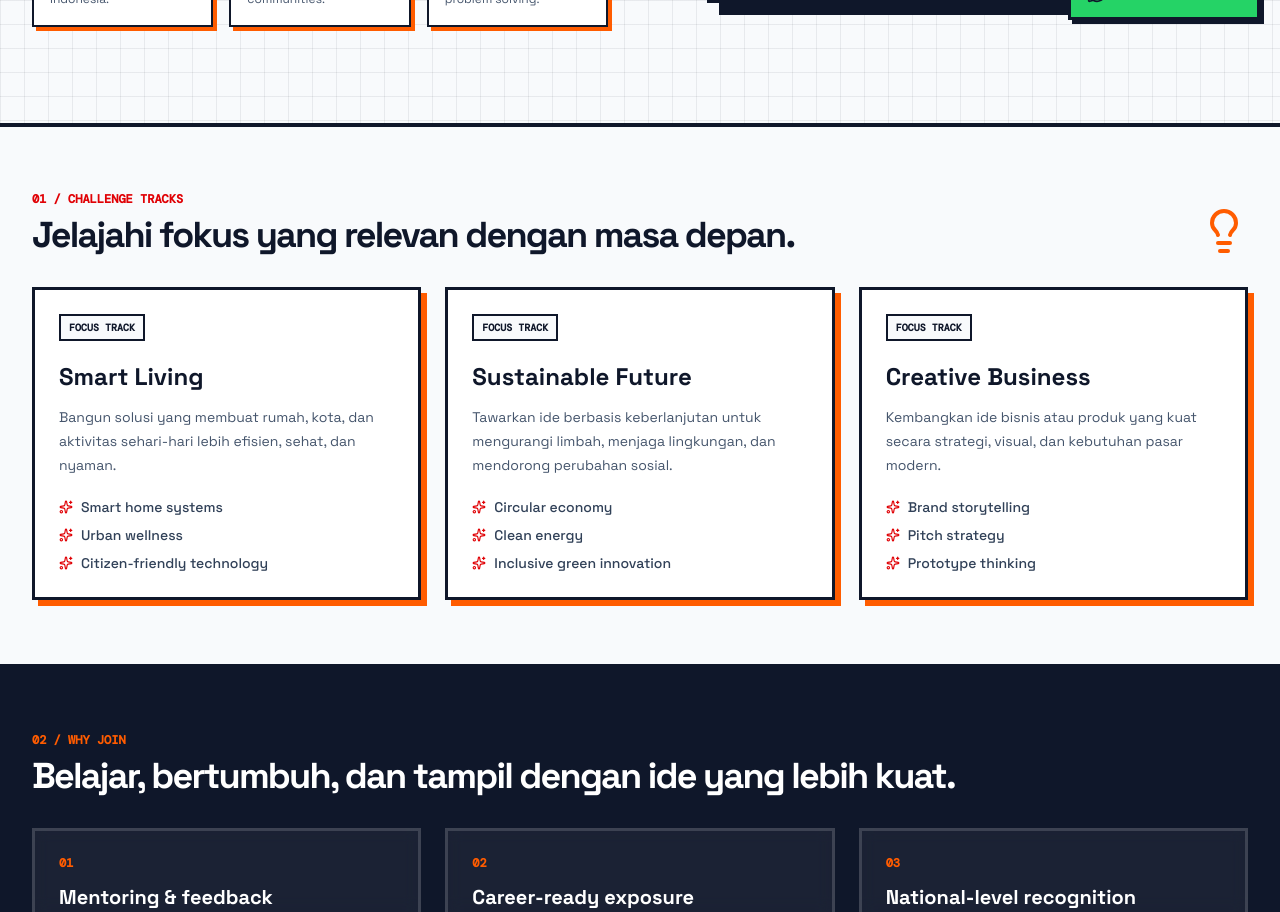
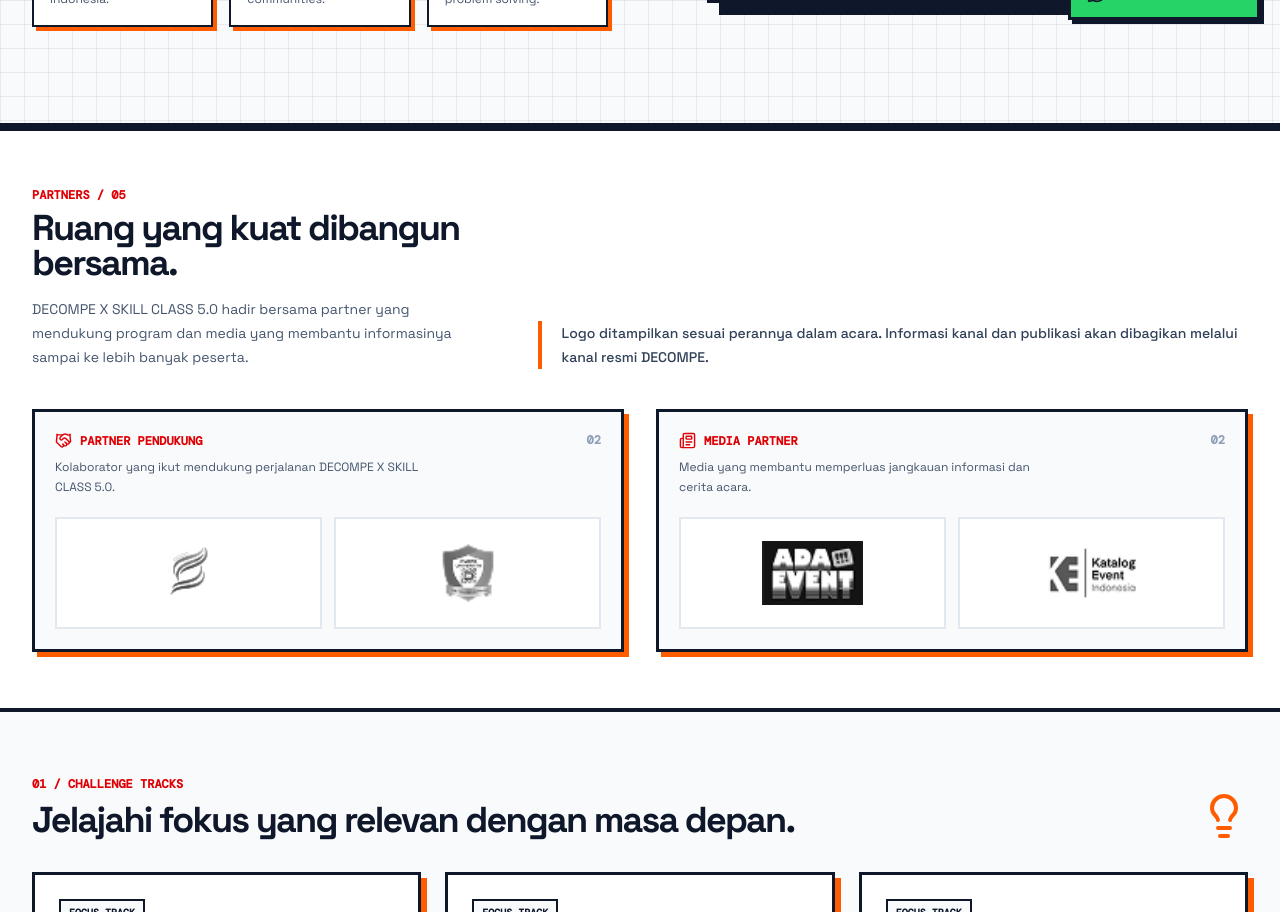
Before and after one commit to DECOMPE/DECOMPE-5.0, a React (Vite) app: page / in a window 1280 px wide. Shown: the part 760-1672 px from the top of the page. Built offline with nearby package versions, Linux system fonts and the light colour scheme.

Commit message:
OWKDOWKDO

```diff
--- /dev/null
+++ b/src/components/PartnerShowcase.tsx
@@ -0,0 +1,42 @@
+import { Handshake, Newspaper } from 'lucide-react';
+import { partners } from '@/data/eventData';
+
+const partnerGroups = [
+	{ type: 'Partner pendukung' as const, label: 'Partner pendukung', icon: Handshake, description: 'Kolaborator yang ikut mendukung perjalanan DECOMPE X SKILL CLASS 5.0.' },
+	{ type: 'Media partner' as const, label: 'Media partner', icon: Newspaper, description: 'Media yang membantu memperluas jangkauan informasi dan cerita acara.' },
+];
+
+export default function PartnerShowcase() {
+	return <section aria-labelledby="partner-title" className="border-y-4 border-[#0F172A] bg-white px-5 py-14 lg:px-8">
+		<div className="mx-auto max-w-7xl">
+			<div className="grid gap-8 lg:grid-cols-[.8fr_1.2fr] lg:items-end">
+				<div>
+					<p className="font-mono text-xs font-bold uppercase text-[#E00105]">Partners / 05</p>
+					<h2 id="partner-title" className="mt-2 max-w-lg text-4xl font-black leading-[.98] tracking-tighter">Ruang yang kuat dibangun bersama.</h2>
+					<p className="mt-4 max-w-md text-sm leading-6 text-slate-600">DECOMPE X SKILL CLASS 5.0 hadir bersama partner yang mendukung program dan media yang membantu informasinya sampai ke lebih banyak peserta.</p>
+				</div>
+				<div className="border-l-4 border-[#FF5C00] pl-5 text-sm font-medium leading-6 text-slate-700">Logo ditampilkan sesuai perannya dalam acara. Informasi kanal dan publikasi akan dibagikan melalui kanal resmi DECOMPE.</div>
+			</div>
+
+			<div className="mt-10 grid gap-8 md:grid-cols-2">
+				{partnerGroups.map(({ type, label, icon: Icon, description }) => {
+					const group = partners.filter((partner) => partner.type === type);
+					return <div key={type} className="border-3 border-[#0F172A] bg-[#F8FAFC] p-5 shadow-[5px_5px_0px_0px_#FF5C00]">
+						<div className="flex items-start justify-between gap-4">
+							<div>
+								<div className="flex items-center gap-2 text-[#E00105]"><Icon size={17} /><p className="font-mono text-xs font-bold uppercase">{label}</p></div>
+								<p className="mt-2 max-w-sm text-xs leading-5 text-slate-600">{description}</p>
+							</div>
+							<span className="font-mono text-xs font-bold text-slate-400">0{group.length}</span>
+						</div>
+						<div className="mt-5 grid grid-cols-2 gap-3">
+							{group.map((partner) => <div key={partner.name} className="group relative grid min-h-28 place-items-center border-2 border-slate-200 bg-white p-4 transition-transform hover:-translate-y-1" aria-label={partner.name}>
+								<img src={partner.logo} alt={partner.alt} loading="lazy" className="max-h-16 w-full object-contain grayscale transition duration-300 group-hover:grayscale-0" />
+							</div>)}
+						</div>
+					</div>;
+				})}
+			</div>
+		</div>
+	</section>;
+}
--- a/src/data/eventData.ts
+++ b/src/data/eventData.ts
@@ -1,4 +1,4 @@
-import type { Category, EventInfo, FaqItem, Mentor, MerchItem, PrizePool, Timeline } from '@/types';
+import type { Category, EventInfo, FaqItem, Mentor, MerchItem, Partner, PrizePool, Timeline } from '@/types';
 
 export const eventInfo: EventInfo = {
 	name: 'DECOMPE X SKILL CLASS 5.0',
@@ -79,6 +79,13 @@ export const mentors: Mentor[] = [
 	{ name: 'Mentor 03', role: 'Brand Designer', specialty: 'Visual thinking, prototyping, dan portofolio.' },
 ];
 
+export const partners: Partner[] = [
+	{ name: 'Partner pendukung 01', logo: '/image 26.png', type: 'Partner pendukung', alt: 'Logo partner pendukung DECOMPE' },
+	{ name: 'Partner pendukung 02', logo: '/image 25.png', type: 'Partner pendukung', alt: 'Logo partner pendukung DECOMPE' },
+	{ name: 'Ada Event', logo: '/Logo Adaevent 1.png', type: 'Media partner', alt: 'Logo Ada Event' },
+	{ name: 'Katalog Event Indonesia', logo: '/Katalog Event - Logo 2 1.png', type: 'Media partner', alt: 'Logo Katalog Event Indonesia' },
+];
+
 export const merchItems: MerchItem[] = [
 	{ id: 'shirt', name: 'DECOMPE T-Shirt', description: 'T-shirt resmi dengan grafis edisi 5.0 untuk peserta dan supporter.', price: 120000, color: '#FF5C00' },
 	{ id: 'lanyard', name: 'Event Lanyard', description: 'Lanyard tebal untuk identitas peserta selama event berlangsung.', price: 35000, color: '#E00105' },
--- a/src/types.ts
+++ b/src/types.ts
@@ -8,3 +8,4 @@ export interface PrizePool { category: string; prizes: { rank: string; amount: n
 export interface MerchItem { id: string; name: string; description: string; price: number; color: string; }
 export interface FaqItem { question: string; answer: string; }
 export interface Mentor { name: string; role: string; specialty: string; }
+export interface Partner { name: string; logo: string; type: 'Partner pendukung' | 'Media partner'; alt: string; }
--- a/src/views/HomeView.tsx
+++ b/src/views/HomeView.tsx
@@ -1,6 +1,7 @@
 import { motion } from 'framer-motion';
 import { ArrowRight, Award, CalendarDays, Download, Lightbulb, Sparkles, Star, Trophy } from 'lucide-react';
 import { challengeTracks, eventInfo, formatRupiah, metrics, prizePools, programHighlights, timeline } from '@/data/eventData';
+import PartnerShowcase from '@/components/PartnerShowcase';
 
 const btn = 'inline-flex items-center justify-center gap-2 border-3 border-[#0F172A] px-5 py-3 font-bold transition-all hover:translate-x-[-2px] hover:translate-y-[-2px] active:translate-x-0 active:translate-y-0';
 
@@ -51,6 +52,8 @@ export default function HomeView({ onRegister }: { onRegister: () => void }) {
 				</motion.div>
 			</div>
 		</section>
+
+		<PartnerShowcase />
 
 		<section className="mx-auto max-w-7xl px-5 py-16 lg:px-8">
 			<div className="mb-8 flex items-end justify-between gap-4">
```
Also changed, not shown: 13 other files (tests, documents, lock files or other folders).
